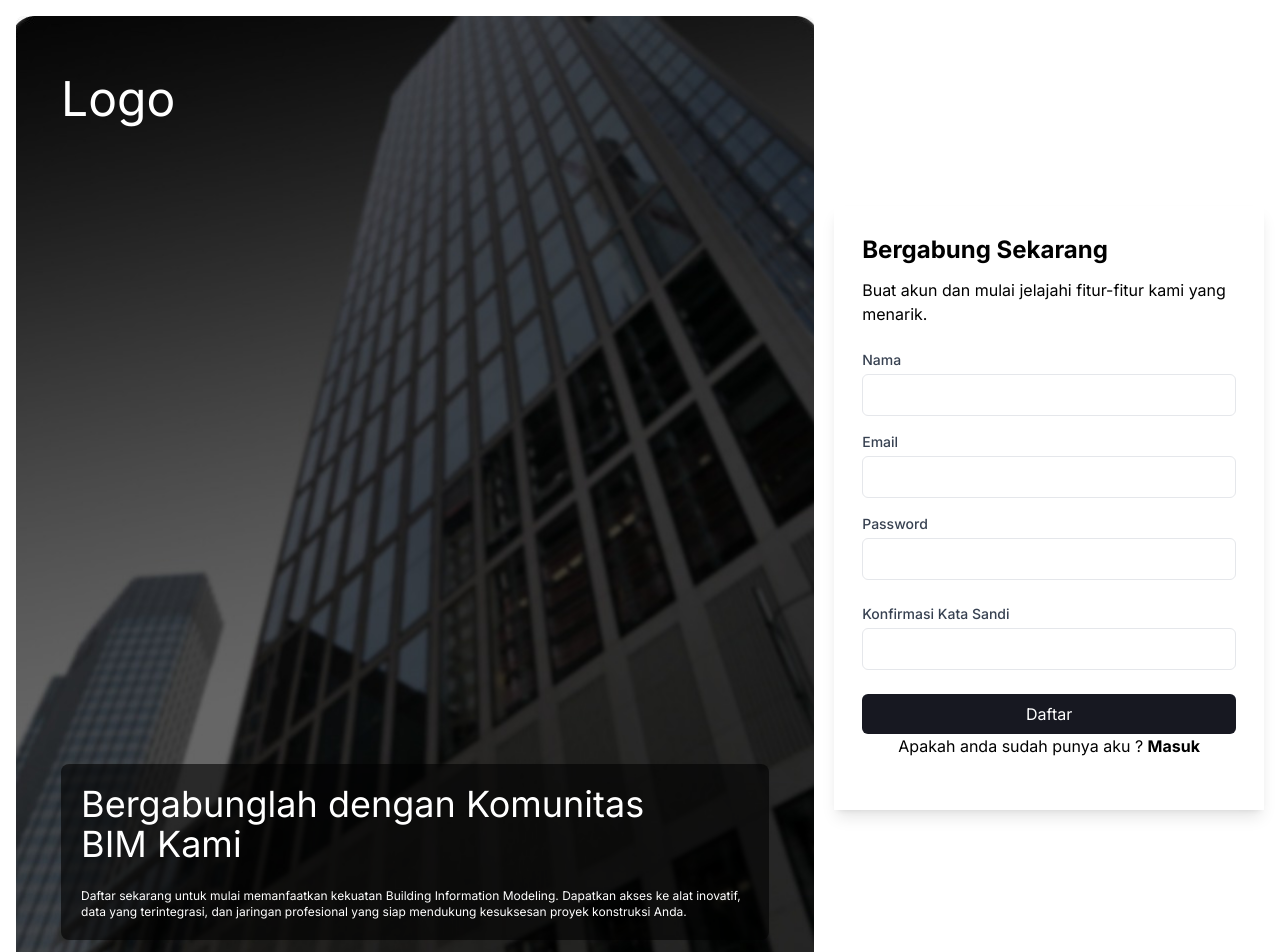
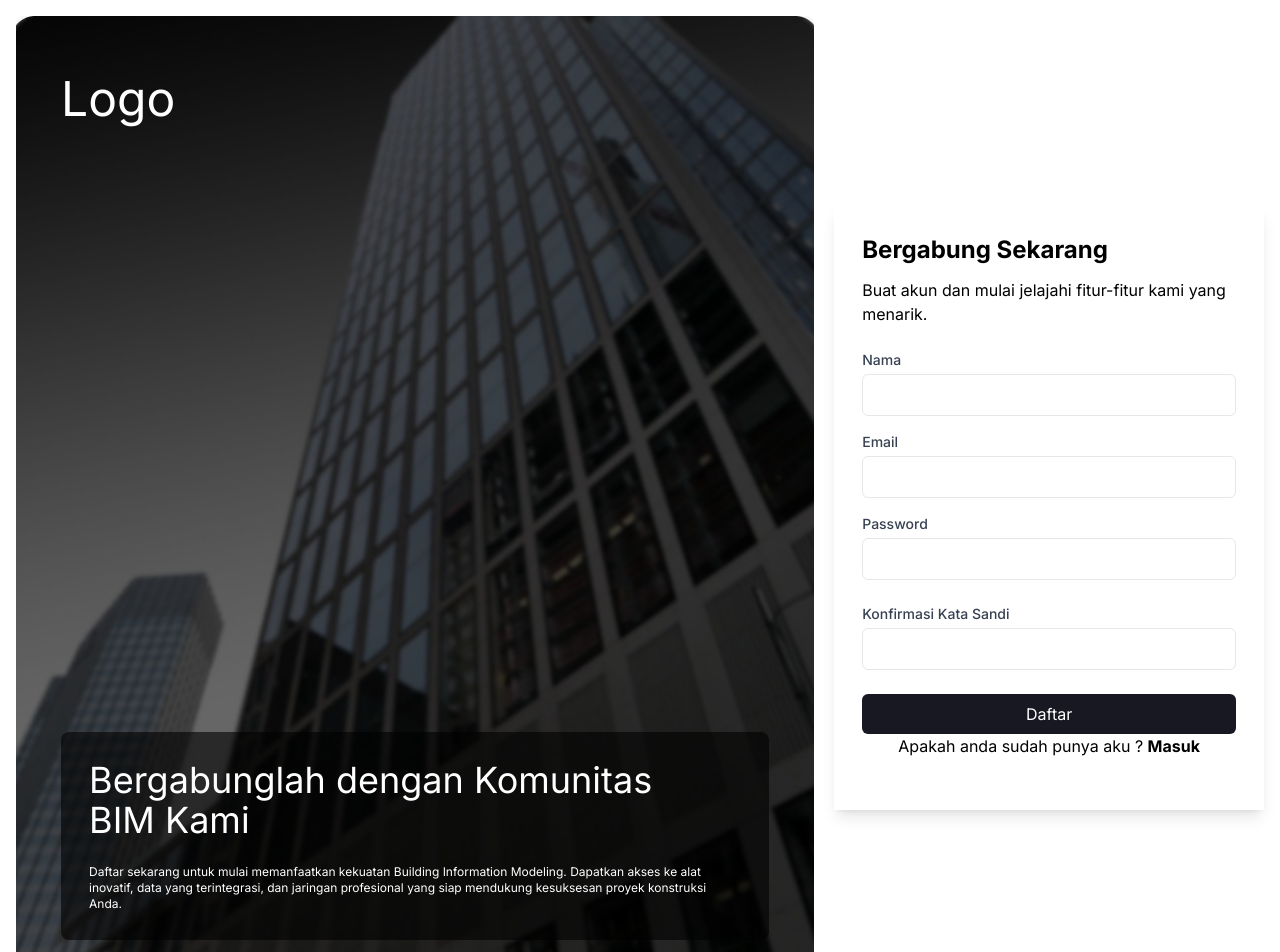
Before and after one commit to Bauagg/autodex-fe, a React (Create React App) app: page / in a window 1280 px wide. Shown: the top 952 px of the page. Built offline with nearby package versions, Linux system fonts and the light colour scheme.

Commit message:
mengubah ukuran padding di tulisan background

```diff
--- a/src/pages/register.jsx
+++ b/src/pages/register.jsx
@@ -15,7 +15,7 @@ const Register = () => {
         <div className="bg-custom w-full min-h-[500px] relative sm:max-w-[808px] sm:h-[983px]  rounded-lg flex justify-center items-center   ">
           <div className=" text-white absolute flex flex-col justify-between w-full sm:max-w-[748px] sm:h-[905px] p-5 h-[480px] ">
             <h1 className="capitalize text-2xl sm:text-5xl">logo</h1>
-            <div className="bg-[rgba(0,0,0,0.6)] p-5  rounded-lg">
+            <div className="bg-[rgba(0,0,0,0.6)] p-5 sm:p-7  rounded-lg">
               <h1 className=" mb-6 text-xl  sm:text-4xl">
                 Bergabunglah dengan Komunitas <br />
                 BIM Kami
```
